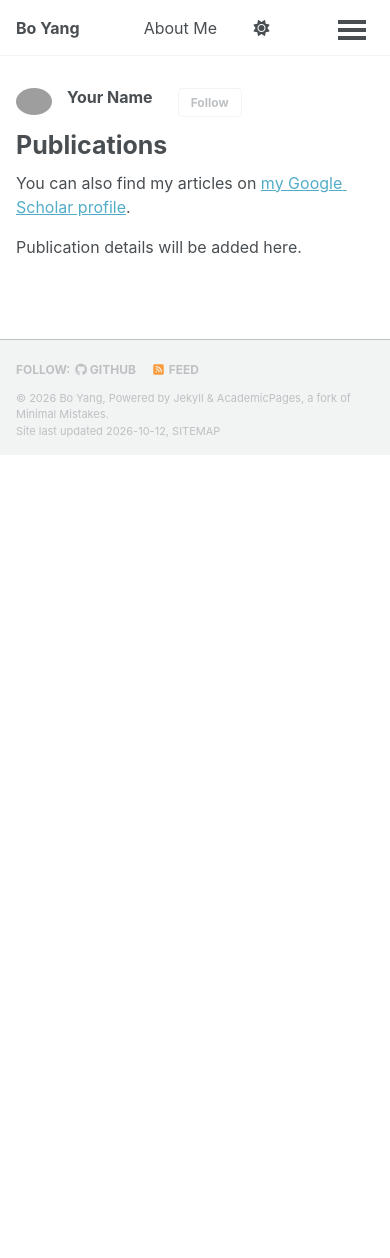
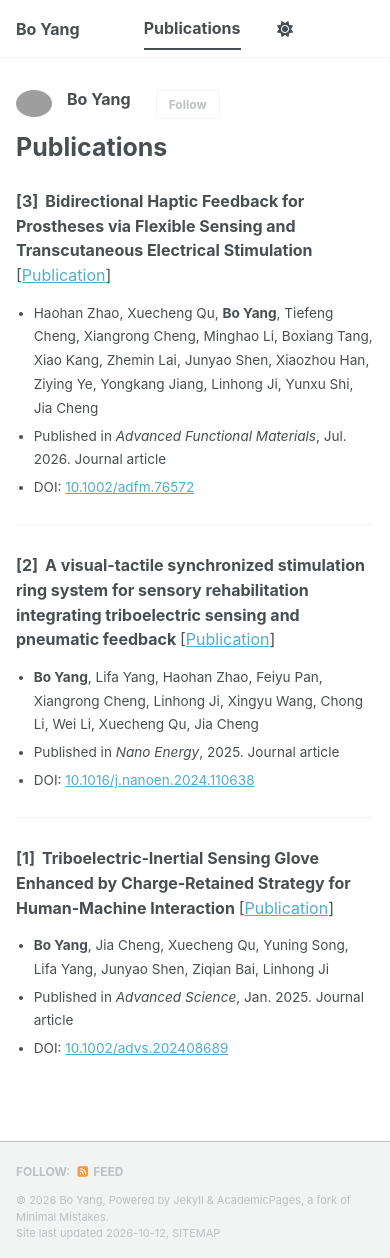
Before and after one commit to Burger-hub/burger-hub.github.io, a Jekyll site: the page built from _pages/publications.html, in a window 390 px wide and 1258 px high. Built offline with Jekyll 4.4.1, drawn with Linux system fonts in a browser that asks for light colours; a style sheet for code colours, icons or effects is not loaded.

Commit message:
Personalize Bo Yang homepage and add three journal publications

```diff
--- a/_config.yml
+++ b/_config.yml
@@ -12,7 +12,7 @@ site_theme               : "default" # The available themes options are "default
 title                    : "Bo Yang"
 title_separator          : "-"
 name                     : &name "Bo Yang"
-description              : &description "Academic homepage"   # Update this with a general description of your site, this is the default if not overridden by a page
+description              : &description "Bo Yang's academic homepage at Tsinghua University"
 url                      : https://burger-hub.github.io # The base hostname & protocol for your site e.g. "https://[your GitHub username].github.io",
                                                            # or if you already have some other page hosted on Github then use "https://[your GitHub username].github.io/[Your Repo Name]"
 baseurl                  : "" # the subpath of your site, e.g. "/blog"
@@ -23,25 +23,25 @@ repository               : "Burger-hub/burger-hub.github.io"
 #               Additional customization can be done by editing /_includes/author-profile.html
 author:
   # Biographic information
-  avatar           : ""
-  name             : "Your Name"
+  avatar           :
+  name             : "Bo Yang"
   pronouns         : # example: "she/her"
   bio              : ""
-  location         : ""
-  employer         : ""
+  location         : "Beijing, China"
+  employer         : "Tsinghua University"
   uri              : # URL
-  email            : ""
+  email            : "yang-b26@mails.tsinghua.edu.cn"
 
   # Academic websites
   academia         : # URL
   arxiv            : # URL - Update with the correct link to your profile
-  googlescholar    : ""
+  googlescholar    :
   inspire-hep      : # URL
   impactstory      : # URL
-  orcid            : ""
+  orcid            :
   semantic         : # URL
   ssrn             : # URL
-  pubmed           : ""
+  pubmed           :
   researchgate     : # URL
   scopus           : # URL
   zotero           : # URL
@@ -51,13 +51,13 @@ author:
   bitbucket        : # Username - Update with your username on the site
   codepen          : # Username
   dribbble         : # Username
-  github           : "Burger-hub"
+  github           :
   kaggle           : # Username
   stackoverflow    : # User number or user number and name (i.e., use "1" or "1/jeff-atwood")
 
   # Social media
   artstation       : # Username
-  bluesky          : "" # Add your Bluesky username if needed
+  bluesky          :
   facebook         : # Username
   flickr           : # Username
   foursquare       : # Username
--- a/_data/navigation.yml
+++ b/_data/navigation.yml
@@ -1,6 +1,4 @@
 # Main navigation. Add CV or other pages when their content is ready.
 main:
-  - title: "About Me"
-    url: /
   - title: "Publications"
     url: /publications/
--- /dev/null
+++ b/_data/publications.yml
@@ -0,0 +1,57 @@
+# Listed newest first. Display dates follow the publication months supplied by Bo Yang.
+# Author names and DOI metadata checked against Crossref on 2026-10-12.
+- title: "Bidirectional Haptic Feedback for Prostheses via Flexible Sensing and Transcutaneous Electrical Stimulation"
+  authors:
+    - "Haohan Zhao"
+    - "Xuecheng Qu"
+    - "Bo Yang"
+    - "Tiefeng Cheng"
+    - "Xiangrong Cheng"
+    - "Minghao Li"
+    - "Boxiang Tang"
+    - "Xiao Kang"
+    - "Zhemin Lai"
+    - "Junyao Shen"
+    - "Xiaozhou Han"
+    - "Ziying Ye"
+    - "Yongkang Jiang"
+    - "Linhong Ji"
+    - "Yunxu Shi"
+    - "Jia Cheng"
+  venue: "Advanced Functional Materials"
+  display_date: "Jul. 2026"
+  type: "Journal article"
+  doi: "10.1002/adfm.76572"
+
+- title: "A visual-tactile synchronized stimulation ring system for sensory rehabilitation integrating triboelectric sensing and pneumatic feedback"
+  authors:
+    - "Bo Yang"
+    - "Lifa Yang"
+    - "Haohan Zhao"
+    - "Feiyu Pan"
+    - "Xiangrong Cheng"
+    - "Linhong Ji"
+    - "Xingyu Wang"
+    - "Chong Li"
+    - "Wei Li"
+    - "Xuecheng Qu"
+    - "Jia Cheng"
+  venue: "Nano Energy"
+  display_date: "2025"
+  type: "Journal article"
+  doi: "10.1016/j.nanoen.2024.110638"
+
+- title: "Triboelectric‐Inertial Sensing Glove Enhanced by Charge‐Retained Strategy for Human‐Machine Interaction"
+  authors:
+    - "Bo Yang"
+    - "Jia Cheng"
+    - "Xuecheng Qu"
+    - "Yuning Song"
+    - "Lifa Yang"
+    - "Junyao Shen"
+    - "Ziqian Bai"
+    - "Linhong Ji"
+  venue: "Advanced Science"
+  display_date: "Jan. 2025"
+  type: "Journal article"
+  doi: "10.1002/advs.202408689"
--- a/_includes/author-profile.html
+++ b/_includes/author-profile.html
@@ -6,6 +6,7 @@
 
 <div itemscope itemtype="http://schema.org/Person">
 
+  {% if author.avatar != blank %}
   <div class="author__avatar">
     {% if author.avatar contains "://" %}
     	<img src="{{ author.avatar }}" alt="{{ author.name }}"  fetchpriority="high" />
@@ -13,6 +14,7 @@
     	<img src="{{ author.avatar | prepend: "/images/" | prepend: base_path }}" class="author__avatar" alt="{{ author.name }}"  fetchpriority="high" />
     {% endif %}
   </div>
+  {% endif %}
 
   <div class="author__content">
     <h3 class="author__name">{{ author.name }}</h3>
--- a/_includes/head/custom.html
+++ b/_includes/head/custom.html
@@ -1,6 +1,8 @@
 {% include base_path %}
 
 <!-- start custom head snippets -->
+
+<link rel="stylesheet" href="{{ base_path }}/assets/css/academic-profile.css">
 
 <!-- Support for Academicons -->
 <link rel="preload" href="https://cdn.jsdelivr.net/gh/jpswalsh/academicons@1/css/academicons.min.css" as="style" onload="this.onload=null;this.rel='stylesheet'">
--- a/_pages/publications.html
+++ b/_pages/publications.html
@@ -5,33 +5,29 @@ permalink: /publications/
 author_profile: true
 ---
 
-{% if site.author.googlescholar %}
-  <div class="wordwrap">You can also find my articles on <a href="{{site.author.googlescholar}}">my Google Scholar profile</a>.</div>
-{% endif %}
-
-{% if site.publications.size == 0 %}
-  <p>Publication details will be added here.</p>
-{% endif %}
-
-{% include base_path %}
-
-<!-- New style rendering if publication categories are defined -->
-{% if site.publication_category %}
-  {% for category in site.publication_category  %}
-    {% assign title_shown = false %}
-    {% for post in site.publications reversed %}
-      {% if post.category != category[0] %}
-        {% continue %}
+<div class="publication-list">
+  {% for paper in site.data.publications %}
+  <article class="publication-entry" aria-labelledby="publication-{{ forloop.index }}">
+    <h2 class="publication-title" id="publication-{{ forloop.index }}">
+      <span class="publication-number">[{{ forloop.rindex }}]</span>
+      {{ paper.title | escape }}
+      {% if paper.doi %}
+      <span class="publication-links">[<a href="https://doi.org/{{ paper.doi | escape }}" aria-label="Publication: {{ paper.title | escape }}">Publication</a>]</span>
       {% endif %}
-      {% unless title_shown %}
-        <h2>{{ category[1].title }}</h2><hr />
-        {% assign title_shown = true %}
-      {% endunless %}
-      {% include archive-single.html %}
-    {% endfor %}
+    </h2>
+    {% if paper.image %}
+    <img class="publication-image" src="{{ paper.image | relative_url }}" alt="{{ paper.image_alt | default: paper.title | escape }}" loading="lazy">
+    {% endif %}
+    <ul class="publication-details">
+      {% if paper.authors %}
+      <li class="publication-authors">{% for author in paper.authors %}{% if author == site.author.name %}<strong>{{ author | escape }}</strong>{% else %}{{ author | escape }}{% endif %}{% unless forloop.last %}, {% endunless %}{% endfor %}</li>
+      {% endif %}
+      <li>Published in <em>{{ paper.venue | escape }}</em>, {{ paper.display_date | escape }}. <span class="publication-type">{{ paper.type | escape }}</span></li>
+      {% if paper.doi %}
+      <li class="publication-doi">DOI: <a href="https://doi.org/{{ paper.doi | escape }}">{{ paper.doi | escape }}</a></li>
+      {% endif %}
+      {% if paper.description %}<li>{{ paper.description | escape }}</li>{% endif %}
+    </ul>
+  </article>
   {% endfor %}
-{% else %}
-  {% for post in site.publications reversed %}
-    {% include archive-single.html %}
-  {% endfor %}
-{% endif %}
+</div>
--- /dev/null
+++ b/assets/css/academic-profile.css
@@ -0,0 +1,72 @@
+/* Publication list inspired by the typography and hierarchy of the reference. */
+.publication-list {
+  margin-top: 1.8rem;
+}
+
+.publication-entry {
+  margin-bottom: 2.5rem;
+  padding-bottom: 1.7rem;
+  border-bottom: 1px solid var(--global-border-color);
+}
+
+.publication-entry:last-child {
+  border-bottom: 0;
+  padding-bottom: 0;
+}
+
+.archive .publication-title {
+  margin: 0 0 0.85rem;
+  padding: 0;
+  border: 0;
+  font-size: 1em;
+  line-height: 1.55;
+  font-weight: 700;
+  overflow-wrap: anywhere;
+}
+
+.publication-number {
+  margin-right: 0.2em;
+}
+
+.publication-links {
+  font-weight: 400;
+  white-space: nowrap;
+}
+
+.publication-details {
+  margin: 0;
+  padding-left: 1.3em;
+  font-size: 0.85em;
+  line-height: 1.75;
+}
+
+.publication-details li {
+  margin-bottom: 0.3em;
+}
+
+.publication-type {
+  color: var(--global-text-color);
+}
+
+.publication-doi {
+  overflow-wrap: anywhere;
+}
+
+.publication-image {
+  display: block;
+  width: 100%;
+  max-width: 36rem;
+  height: auto;
+  margin: 1rem 0;
+}
+
+.page__content h2 {
+  margin-top: 2rem;
+}
+
+@media (max-width: 600px) {
+  .publication-entry {
+    margin-bottom: 1.75rem;
+    padding-bottom: 1.25rem;
+  }
+}
```
Also changed, not shown: README.md (+22 -20 lines), _pages/about.md (+8 -2 lines).
